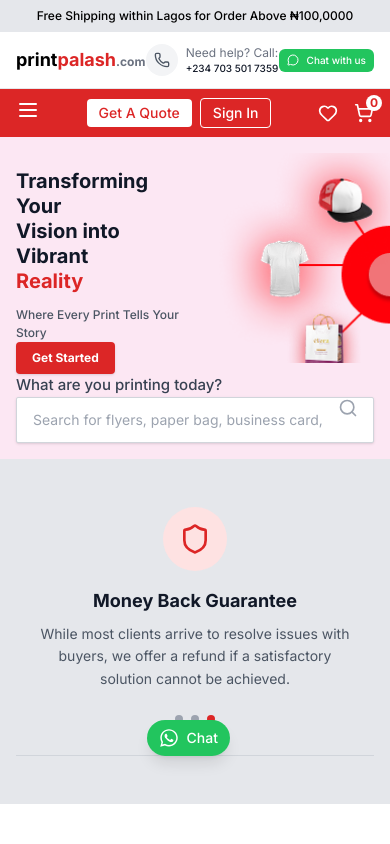
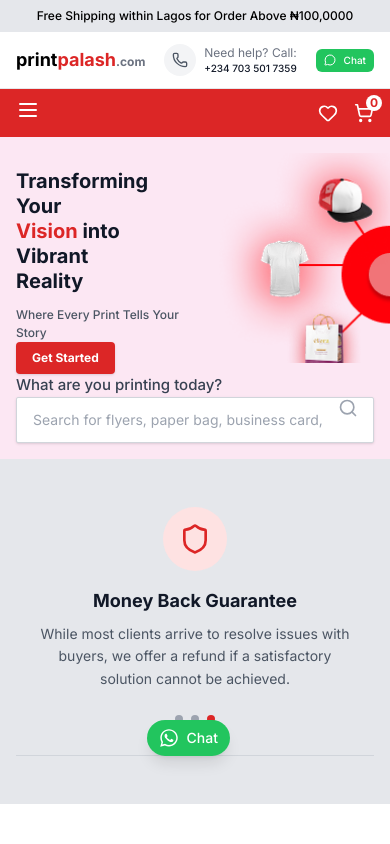
Before and after one commit to davidgraphix/printpalash, a Next.js app: page / in a window 390 px wide. Shown: the top 844 px of the page. Built offline with nearby package versions, Linux system fonts and the light colour scheme; a web font is replaced by a local one.

Commit message:
inproved ui and button functionalities

```diff
--- a/components/Home/Header.tsx
+++ b/components/Home/Header.tsx
@@ -23,9 +23,12 @@ export default function Header() {
             </div>
             <div className="flex flex-col">
               <span className="text-xs text-gray-500">Need help? Call:</span>
-              <span className="text-[10px] text-gray-900 font-medium">
+              <a
+                href="tel:+2347035017359"
+                className="text-[10px] text-gray-900 font-medium cursor-pointer hover:underline"
+              >
                 +234 703 501 7359
-              </span>
+              </a>
             </div>
           </div>
 
@@ -36,9 +39,22 @@ export default function Header() {
               target="_blank"
               rel="noopener noreferrer"
             >
-              <div className="flex items-center space-x-2 bg-green-500 text-white px-2 py-1 rounded-md hover:bg-green-600 transition-colors">
+              <div
+                className="flex items-center space-x-2 bg-green-500 text-white px-2 py-1 rounded-md hover:bg-green-600 transition-colors"
+                onClick={() => {
+                  window.open(
+                    "https://wa.me/2347035017359?text=" +
+                      encodeURIComponent(
+                        "Hello PrintPalash! I’m interested in your print services. Please tell me more about your products and how you can help bring my ideas to life."
+                      ),
+                    "_blank",
+                    "noopener,noreferrer"
+                  );
+                }}
+                style={{ cursor: "pointer" }}
+              >
                 <MessageCircle className="w-3 h-3" />
-                <span className="text-[10px] font-medium">Chat with us</span>
+                <span className="text-[10px] font-medium">Chat</span>
               </div>
             </Link>
           </div>
--- a/components/Home/Hero.tsx
+++ b/components/Home/Hero.tsx
@@ -5,9 +5,9 @@ import Link from "next/link";
 import backgroundImg from "@/public/assests/img-background.png";
 import mobileHeroImg from "@/public/assests/mobile-hero-img.png";
 // import desktopHeroImg from "@/public/assests/heroBg.png";
-import productOneImg from "@/public/assests/image-items/product1.png";
-import productTwoImg from "@/public/assests/image-items/product2.png";
-import productThreeImg from "@/public/assests/image-items/product3.png";
+// import productOneImg from "@/public/assests/image-items/product1.png";
+// import productTwoImg from "@/public/assests/image-items/product2.png";
+// import productThreeImg from "@/public/assests/image-items/product3.png";
 
 export default function Hero() {
   return (
@@ -25,8 +25,9 @@ export default function Hero() {
               {/* Adjusted space-y to space-y-3 */}
               <h1 className="text-[20px] font-bold text-gray-900 leading-tight">
                 Transforming Your <br />
-                Vision into Vibrant <br />
-                <span className="text-red-600">Reality</span>
+                <span className="text-red-600">Vision </span> into Vibrant{" "}
+                <br />
+                Reality
               </h1>
               <p className=" text-[12px] text-gray-600 font-medium">
                 Where Every Print Tells Your Story
--- a/components/Navbar/Navbar.tsx
+++ b/components/Navbar/Navbar.tsx
@@ -81,14 +81,14 @@ export default function Navbar() {
           </div>
 
           {/* Mobile Center Buttons */}
-          <div className="md:hidden flex items-center space-x-2">
+          {/* <div className="md:hidden flex items-center space-x-2">
             <button className="bg-white text-red-600 px-3 py-1 rounded text-sm font-medium">
               Get A Quote
             </button>
             <button className="border border-white text-white px-3 py-1 rounded text-sm font-medium">
               Sign In
             </button>
-          </div>
+          </div> */}
 
           {/* Right Side Actions */}
           <div className="flex items-center space-x-4">
```
